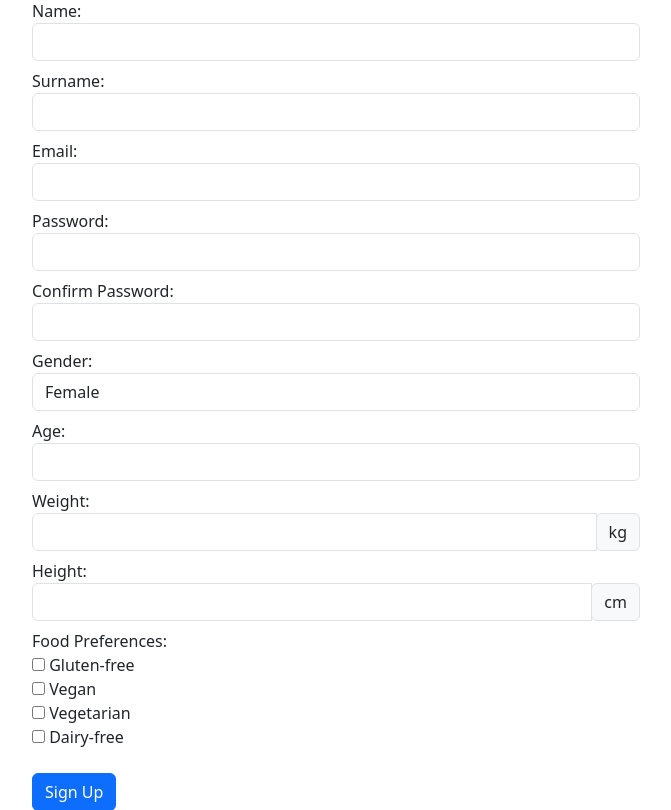
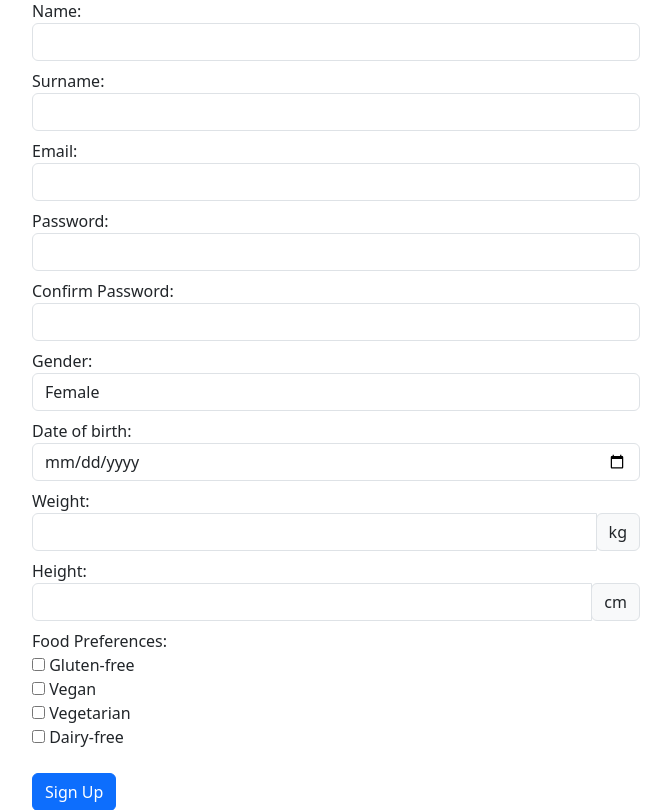
Before and after one commit to kirilsbondars/diet-app, a Flask app: page /sing_up in a window 1280 px wide. Shown: the part 183-993 px from the top of the page, without its empty margins (304-975 px from the left). Run offline with Flask 3, Linux system fonts and the light colour scheme; some libraries are stand-ins or nearby versions.

Commit message:
age to date_of_birth in sing_up, db, login, auth

```diff
--- a/src/controllers/auth.py
+++ b/src/controllers/auth.py
@@ -1,6 +1,7 @@
 from flask import render_template, request, redirect, url_for, flash
 from flask_login import login_user, logout_user, current_user
 from flask_bcrypt import Bcrypt
+from datetime import datetime
 
 from src.models.models import db, User
 
@@ -12,7 +13,7 @@ def profile():
         name = request.form.get("name")
         surname = request.form.get("surname")
         gender = request.form.get("gender")
-        age = request.form.get("age")
+        date_of_birth = datetime.strptime(request.form.get("date_of_birth"), "%Y-%m-%d").date()
         weight = request.form.get("weight")
         height = request.form.get("height")
         gluten_free = request.form.get("gluten-free") == 'on'
@@ -23,7 +24,7 @@ def profile():
         current_user.name = name
         current_user.surname = surname
         current_user.gender = gender
-        current_user.age = age
+        current_user.date_of_birth = date_of_birth
         current_user.weight = weight
         current_user.height = height
         current_user.gluten_free = gluten_free
@@ -31,7 +32,7 @@ def profile():
         current_user.vegetarian = vegetarian
         current_user.dairy_free = dairy_free
 
-        calories, fats, proteins, carbohydrates = calculate_nutrients(weight, height, age, gender)
+        calories, fats, proteins, carbohydrates = calculate_nutrients(weight, height, date_of_birth, gender)
         current_user.calories = calories
         current_user.fats = fats
         current_user.proteins = proteins
@@ -56,7 +57,7 @@ def sing_up():
         password = request.form.get("password")
         confirm_password = request.form.get("confirm-password")
         gender = request.form.get("gender")
-        age = request.form.get("age")
+        date_of_birth = datetime.strptime(request.form.get("date_of_birth"), "%Y-%m-%d").date()
         weight = request.form.get("weight")
         height = request.form.get("height")
         gluten_free = request.form.get("gluten-free") == 'on'
@@ -71,7 +72,7 @@ def sing_up():
             "password": password,
             "confirm_password": confirm_password,
             "gender": gender,
-            "age": age,
+            "date_of_birth": date_of_birth,
             "weight": weight,
             "height": height,
             "gluten_free": gluten_free,
@@ -91,9 +92,9 @@ def sing_up():
             return render_template('auth/sign_up.html', errors=errors, form_data=form_data)
 
         hashed_password = bcrypt.generate_password_hash(password).decode('utf-8')
-        calories, fats, proteins, carbohydrates = calculate_nutrients(weight, height, age, gender)
+        calories, fats, proteins, carbohydrates = calculate_nutrients(weight, height, date_of_birth, gender)
         user = User(name=name, surname=surname, email=email, password=hashed_password, gender=gender,
-                    age=age, weight=weight, height=height, gluten_free=gluten_free, vegan=vegan,
+                    date_of_birth=date_of_birth, weight=weight, height=height, gluten_free=gluten_free, vegan=vegan,
                     vegetarian=vegetarian, dairy_free=dairy_free, calories=calories, fats=fats, proteins=proteins, carbohydrates=carbohydrates)
         db.session.add(user)
         db.session.commit()
@@ -116,7 +117,14 @@ def logout():
     return redirect(url_for("index.render_page_index"))
 
 
-def calculate_nutrients(weight, height, age, gender):
+def calculate_nutrients(weight, height, date_of_birth, gender):
+    weight = float(weight)
+    height = float(height)
+
+    # Calculate age
+    today = datetime.today()
+    age = today.year - date_of_birth.year - ((today.month, today.day) < (date_of_birth.month, date_of_birth.day))
+
     if gender == "male":
         calories = (88.362 + (13.397 * weight) + (4.799 * height) - (5.677 * age)) * 1.375
     else:
@@ -130,4 +138,10 @@ def calculate_nutrients(weight, height, age, gender):
     proteins = (protein_percentage / 100) * calories / 4
     carbohydrates = (carb_percentage / 100) * calories / 4
 
+    # Round the values
+    calories = round(calories, 2)
+    fats = round(fats, 2)
+    proteins = round(proteins, 2)
+    carbohydrates = round(carbohydrates, 2)
+
     return calories, fats, proteins, carbohydrates
--- a/src/templates/auth/profile.html
+++ b/src/templates/auth/profile.html
@@ -45,8 +45,8 @@
             </div>
 
             <div class="form-group mb-2">
-                <label for="age">Birth year:</label>
-                <input type="number" class="form-control" id="age" name="age" min="1900" max="2023" value="{{ current_user.age }}" required>
+                <label for="date_of_birth">Date of birth: </label>
+                <input type="date" class="form-control" id="date_of_birth" name="date_of_birth" min="1900" max="2023" value="{{ current_user.date_of_birth }}" required>
             </div>
 
             <div class="form-group mb-2">
--- a/src/templates/auth/sign_up.html
+++ b/src/templates/auth/sign_up.html
@@ -54,8 +54,8 @@
             </div>
 
             <div class="form-group mb-2">
-                <label for="age">Age:</label>
-                <input type="number" class="form-control" id="age" name="age" min="1" max="150" value="{{ form_data.age }}" required>
+                <label for="date_of_birth">Date of birth:</label>
+                <input type="date" class="form-control" id="date_of_birth" name="date_of_birth" min="1" max="150" value="{{ form_data.date_of_birth }}" required>
             </div>
 
             <div class="form-group mb-2">
```
Also changed, not shown: src/models/models.py (+12 -12 lines).
